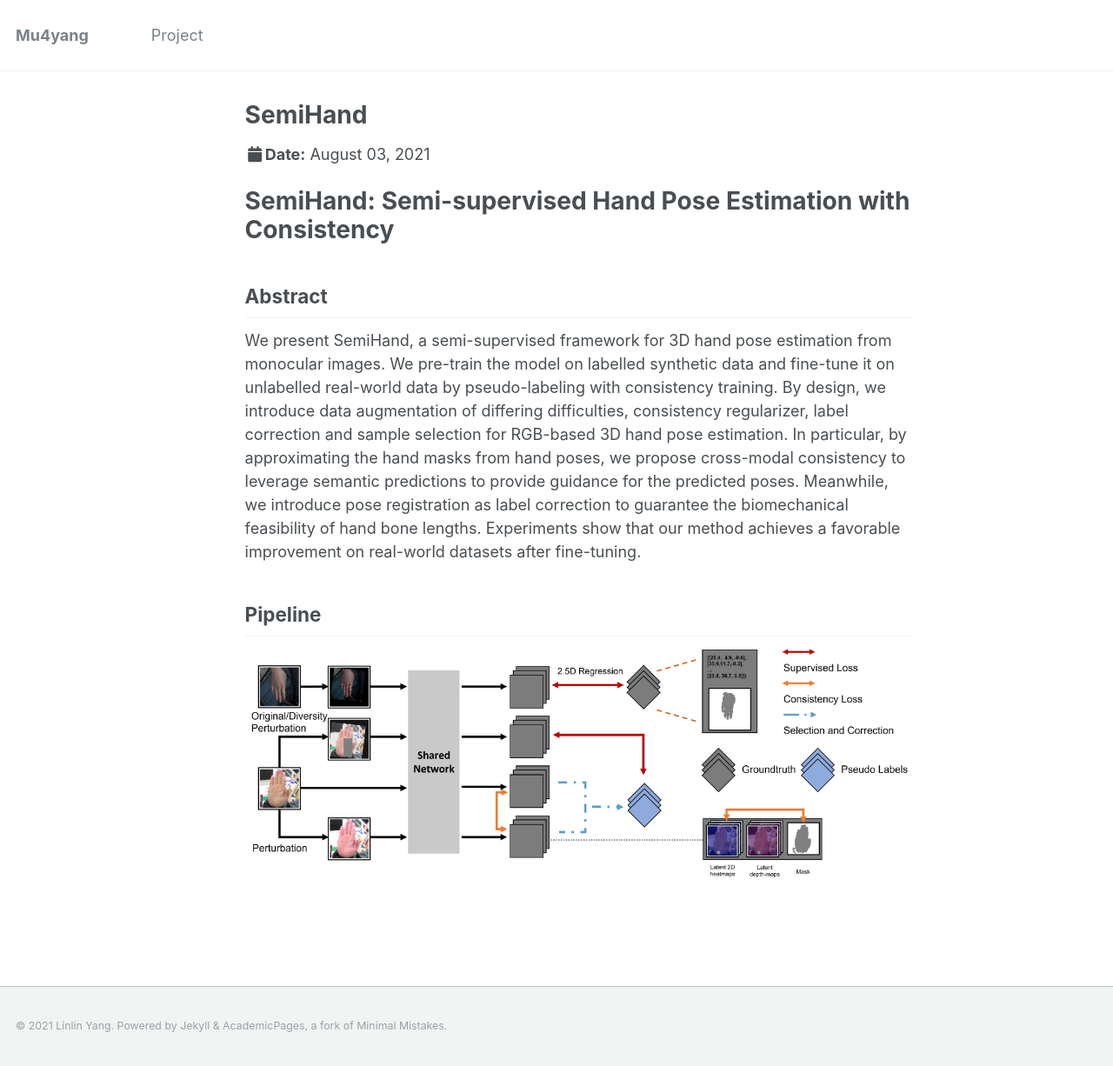
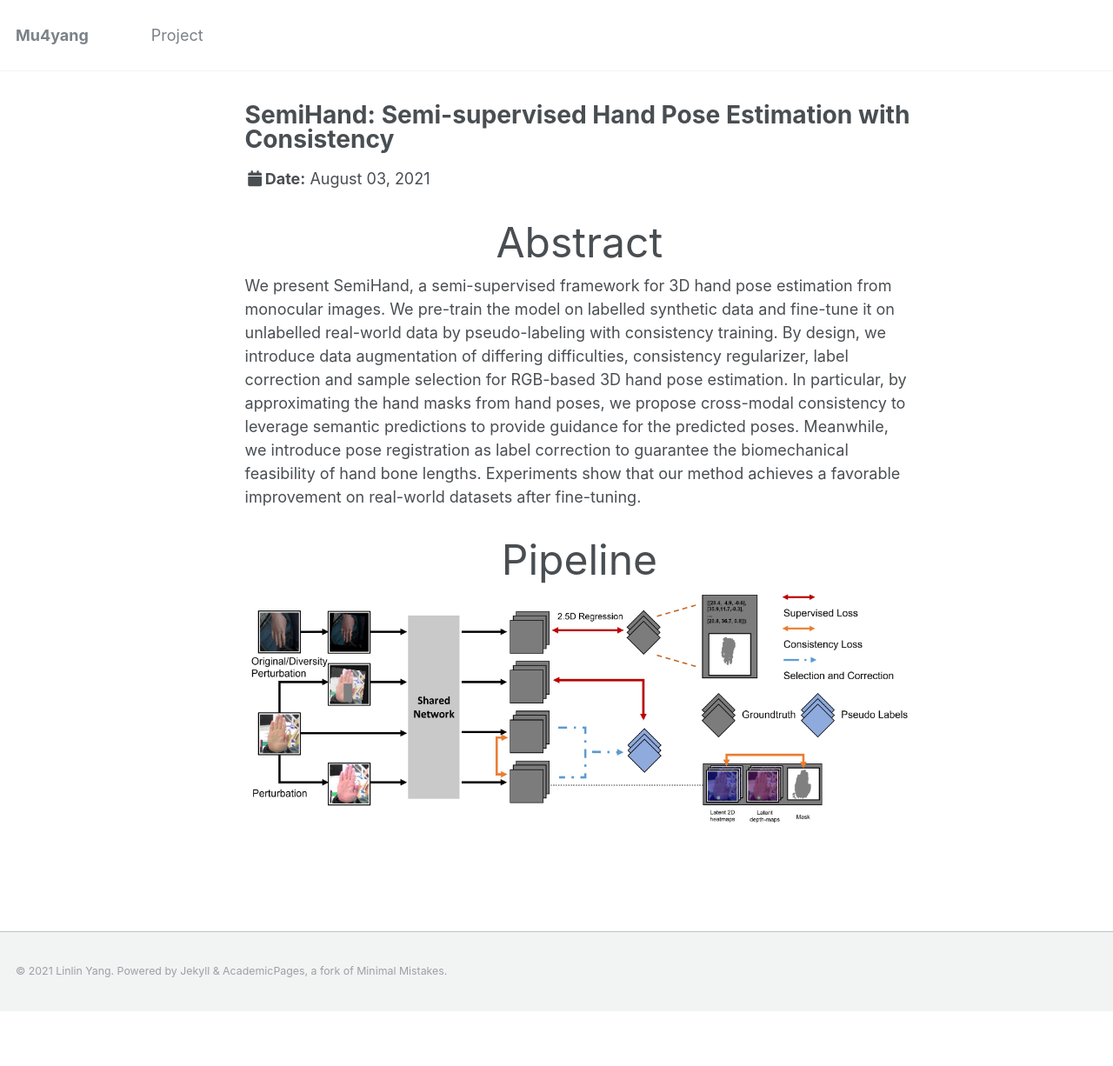
Before and after one commit to bestonebyone/mu4yang, a Jekyll site: the page built from _project/SemiHand.md, in a window 1280 px wide. Shown: the whole page at 87% size. Built offline with Jekyll 4.4.1, drawn with Linux system fonts in a browser that asks for light colours; after the commit the page ends 1163 px from its top, so only the background shows below that.

Commit message:
Update SemiHand.md

```diff
--- a/_project/SemiHand.md
+++ b/_project/SemiHand.md
@@ -1,15 +1,12 @@
 ---
-title: "SemiHand"
+title: "SemiHand: Semi-supervised Hand Pose Estimation with Consistency"
 collection: project
 type: "Tutorial"
 permalink: /project/SemiHand
 ---
 
-# SemiHand: Semi-supervised Hand Pose Estimation with Consistency
 
-
-
-## Abstract
+<div align='center' ><font size='70'>Abstract</font></div>
 
 We present SemiHand, a semi-supervised framework for 3D hand pose
 estimation from monocular images. We pre-train the model on labelled synthetic data and fine-tune it on unlabelled real-world data by pseudo-labeling with consistency training.
@@ -18,6 +15,6 @@ In particular, by approximating the hand masks from hand poses, we propose cross
 
 
 
-## Pipeline
+<div align='center' ><font size='70'>Pipeline</font></div>
 
 ![avatar](https://www.mu4yang.com/files/project/semihand/pipeline.jpg)
```
